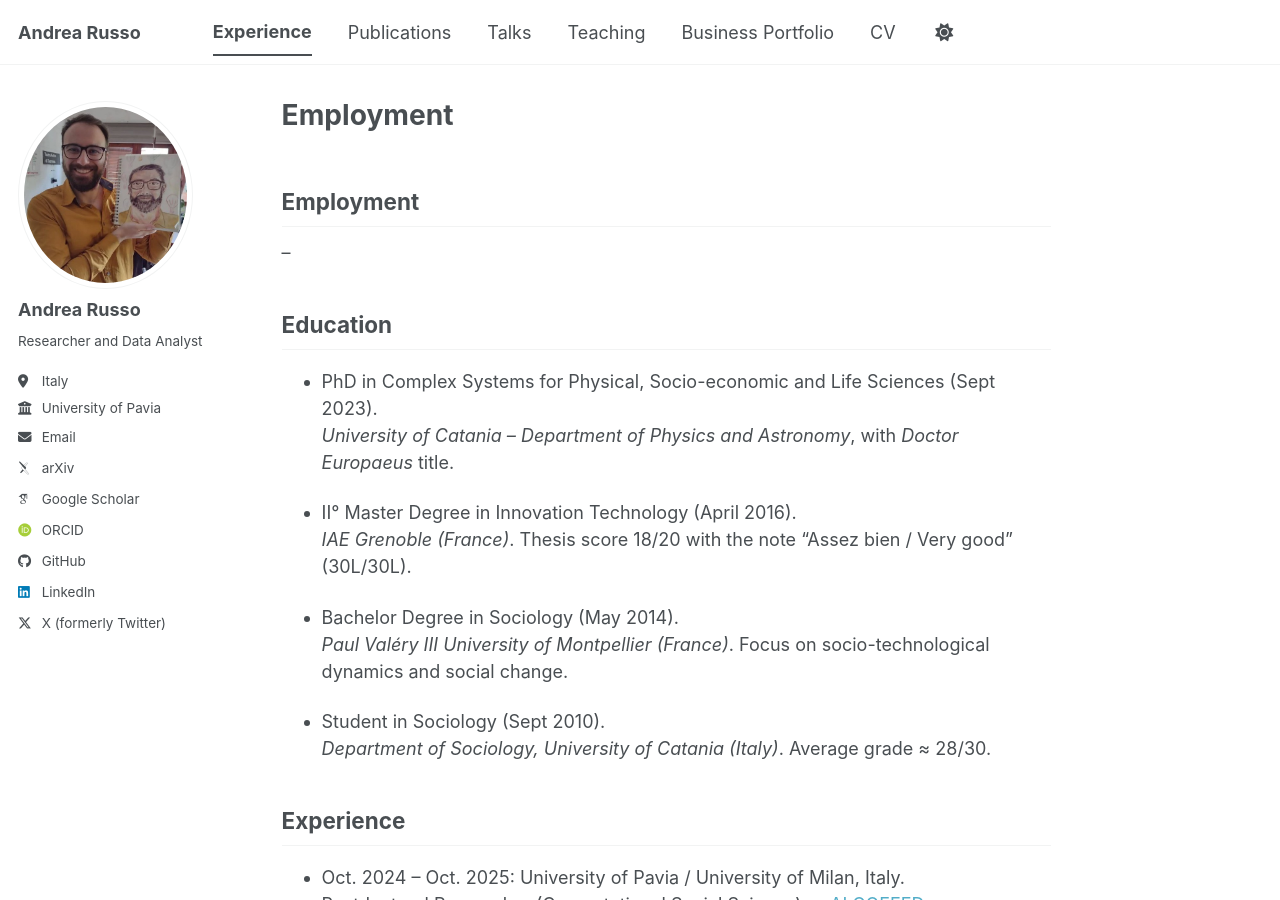
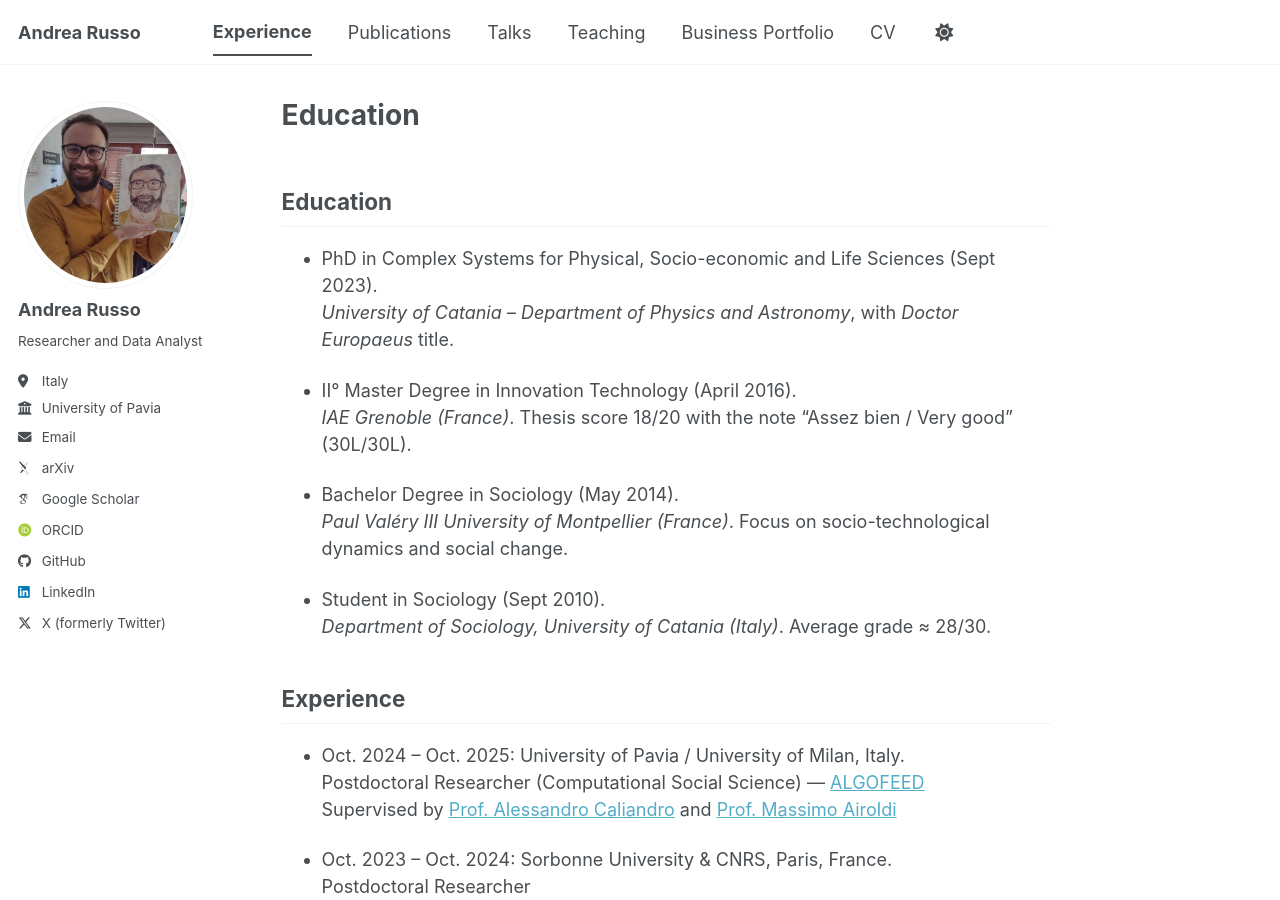
Before and after one commit to AndreaRussoPhD/AndreaRussoPhD.github.io, a Jekyll site: the page built from _pages/experience.md, in a window 1280 px wide and 900 px high. Built offline with Jekyll 4.4.1, drawn with Linux system fonts in a browser that asks for light colours; some web fonts are replaced; a script bundle is joined from its source files by our own code; library files that are not in the unit come from our copies; our own code applies the rules of GitHub Pages for plain Markdown files.

Commit message:
Update experience.md

```diff
--- a/_pages/experience.md
+++ b/_pages/experience.md
@@ -4,8 +4,6 @@
 author_profile: true
 ---
 
-## Employment
---
 
 ## Education
 
```
